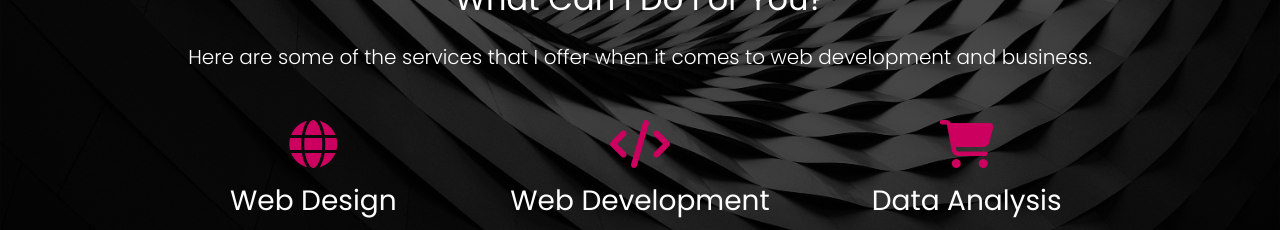
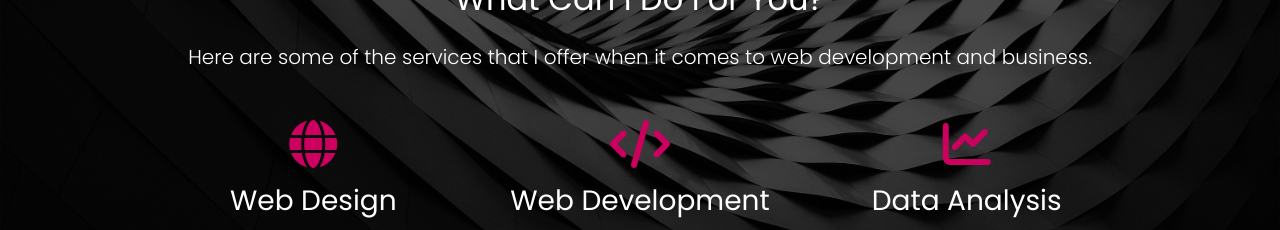
Before and after one commit to ManojeetMahato/Portfolio, a website: page index.html in a window 1280 px wide. Shown: the part 3900-4130 px from the top of the page. Drawn offline with Linux system fonts and the light colour scheme.

Commit message:
Update index.html

```diff
--- a/index.html
+++ b/index.html
@@ -345,7 +345,7 @@
       </div>
 
       <div class="col-md-4 text-center">
-        <i class="fas fa-shopping-cart fa-3x text-primary mb-3"></i>
+        <i class="fas fa-line-chart fa-3x text-primary mb-3"></i>
         <h3 class="fs-3">Data Analysis</h3>
         <hr class="w-25 mx-auto" />
         <p class="fs-5">
```
